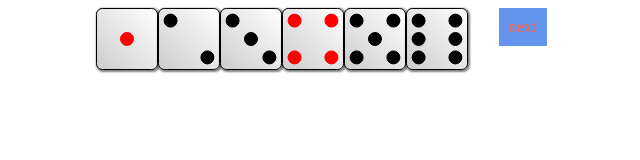
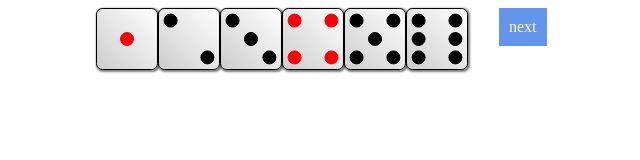
Before and after one commit to brownie-o/Frontend, a plain HTML site: page 230912.css.hw_dice.html in a window 1280 px wide. Shown: the full height of the page, 39-679 px from the left. Drawn offline with Linux system fonts and the light colour scheme.

Commit message:
changed link color

```diff
--- a/230912.css.hw_dice.html
+++ b/230912.css.hw_dice.html
@@ -8,7 +8,7 @@
   <style>
     a {
       text-decoration: none;
-      color: tomato;
+      color: LemonChiffon;
       background-color: #6495ED;
       padding: 10px;
       cursor: pointer;
```
